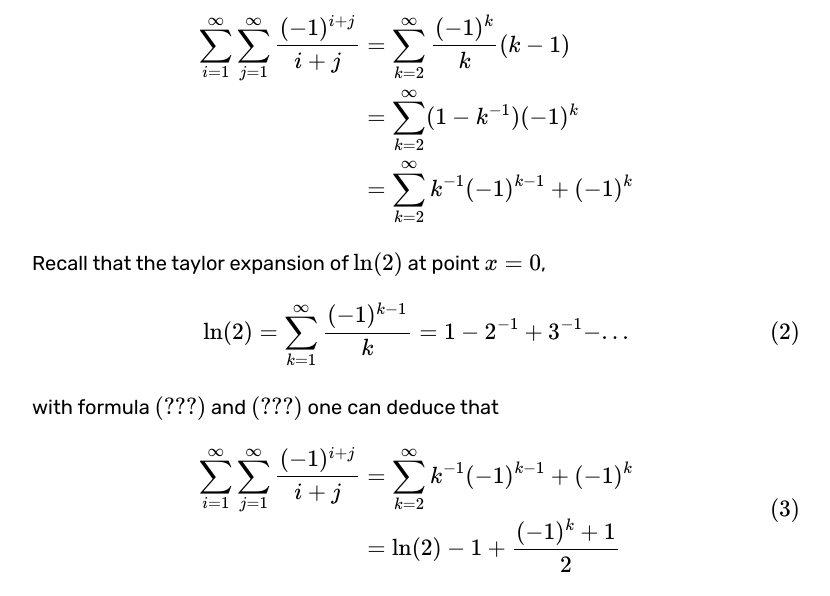
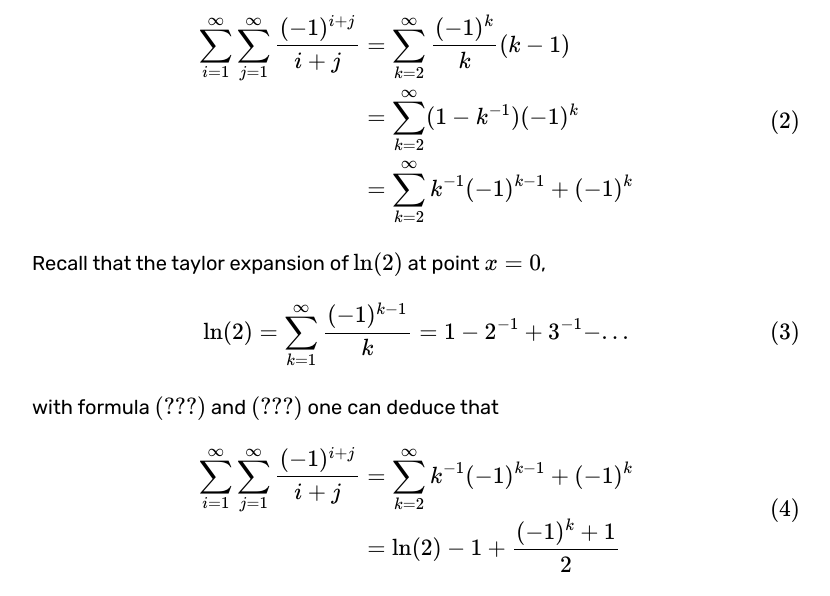
Before and after one commit to hominee/mathematics, a Jekyll site: the page built from _posts/2019-07-29-sum-of-infinite-series-with-Euler-foumula.md, in a window 1280 px wide and 900 px high, scrolled down 1261 px. Shown: the part 245-841 px from the top of the window, without its empty margins (224-1054 px from the left). Built offline with Jekyll 4.4.1, drawn with Linux system fonts in a browser that asks for light colours; some web fonts are replaced; formulas are drawn with MathJax 3.

Commit message:
update label

```diff
--- a/_posts/2019-07-29-sum-of-infinite-series-with-Euler-foumula.md
+++ b/_posts/2019-07-29-sum-of-infinite-series-with-Euler-foumula.md
@@ -44,12 +44,14 @@ Let $$ k = i+j $$ be a fixed number combined with equation $$\ref{harmonic}$$, t
 
 $$
 \label{newform}
+\begin{equation}
 \begin{aligned}
 \sum _{i=1} ^{ \infty } \sum _{j=1} ^{ \infty } \frac{ (-1)^{ i+j }}{ i+j }
 & = \sum _{k=2} ^{ \infty } \frac{ (-1)^{ k }}{ k } (k-1) \\
 & = \sum _{k=2} ^{ \infty } (1 - k^{-1}) (-1)^{k} \\
 & = \sum _{k=2} ^{ \infty } k^{-1} (-1)^{k-1} + (-1)^{k}
 \end{aligned}
+\end{equation}
 $$
 
 Recall that the taylor expansion of $$ \ln(2) $$ at point $$ x = 0 $$,
```
